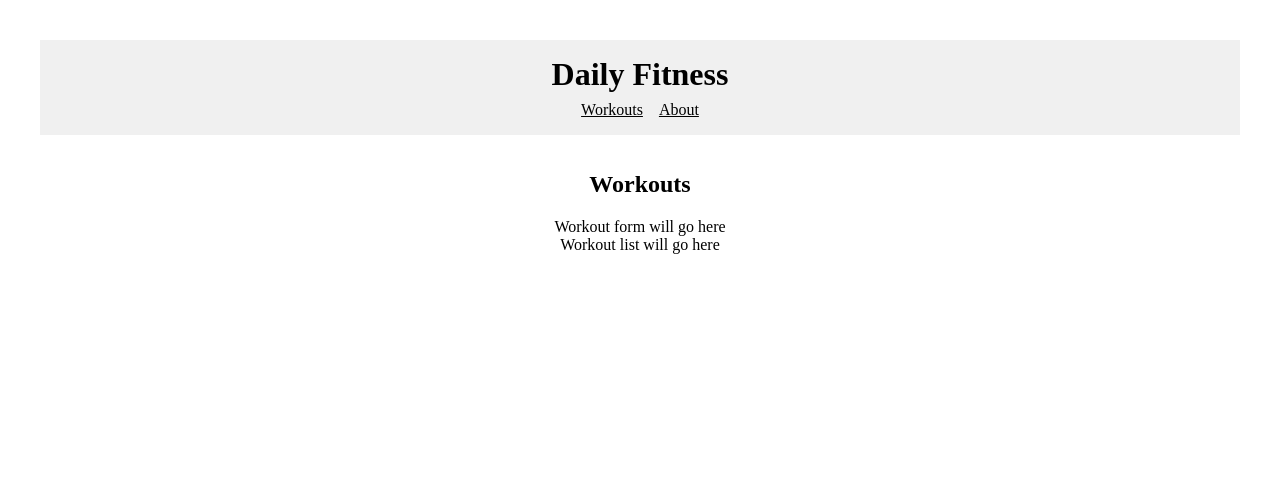
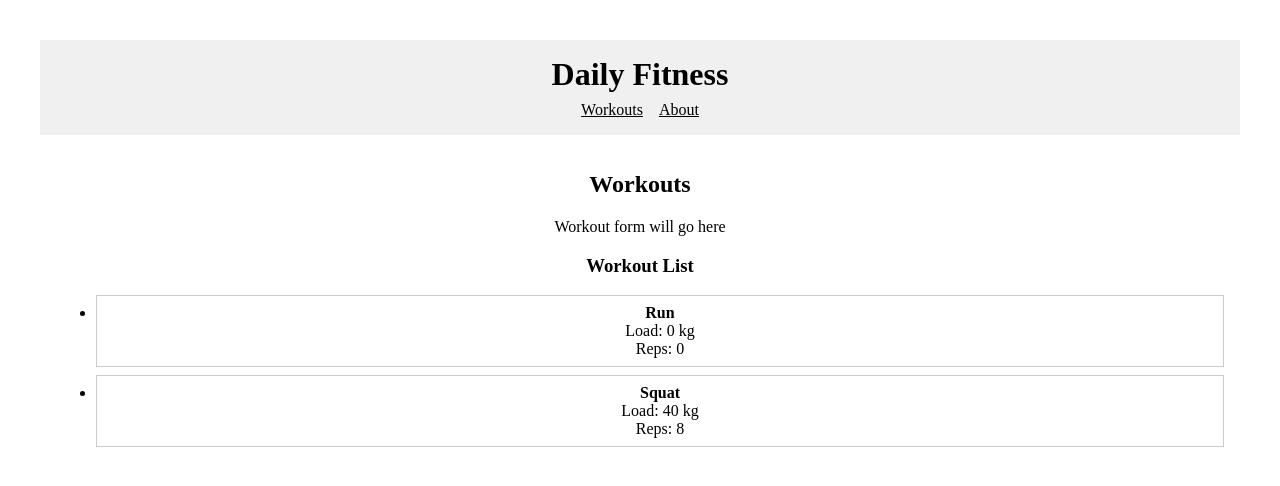
Before and after one commit to Olenka2101/fitnessApp, a React (Vite) app: page / in a window 1280 px wide. Shown: the top 486 px of the page. Built offline with nearby package versions, Linux system fonts and the light colour scheme.

Commit message:
static mock workouts

```diff
--- a/src/components/WorkoutList.jsx
+++ b/src/components/WorkoutList.jsx
@@ -1,3 +1,27 @@
 export default function WorkoutList() {
-  return <div>Workout list will go here</div>;
+  const mock = [
+    { id: "a1", title: "Run", load: 0, reps: 0 },
+    { id: "b2", title: "Squat", load: 40, reps: 8 },
+  ];
+  return (
+    <div>
+      <h3>Workout List</h3>
+      <ul>
+        {mock.map((workout) => (
+          <li
+            key={workout.id}
+            style={{
+              border: "1px solid #ccc",
+              margin: "0.5rem 0",
+              padding: "0.5rem",
+            }}
+          >
+            <strong>{workout.title}</strong>
+            <div>Load: {workout.load} kg</div>
+            <div>Reps: {workout.reps}</div>
+          </li>
+        ))}
+      </ul>
+    </div>
+  );
 }
```
